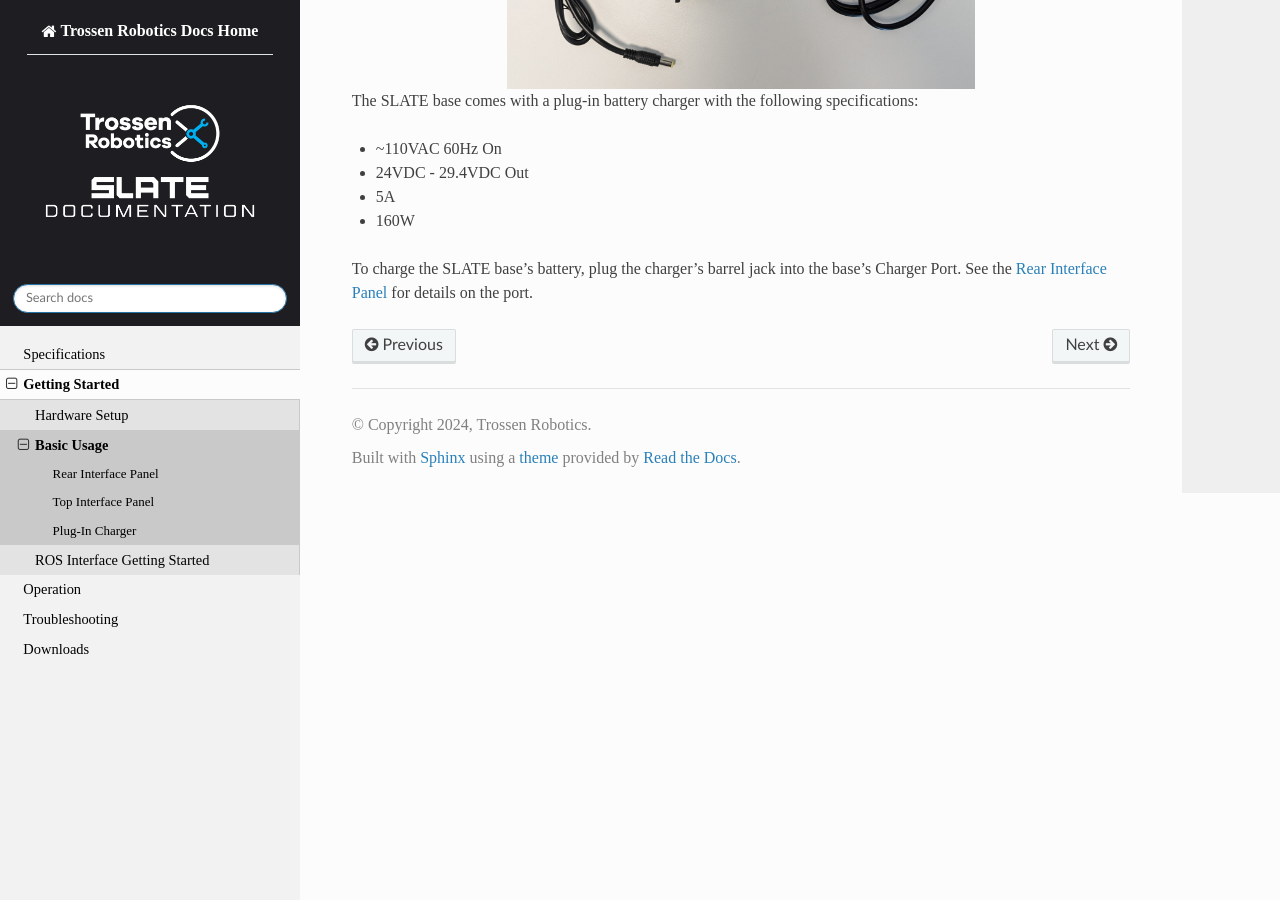
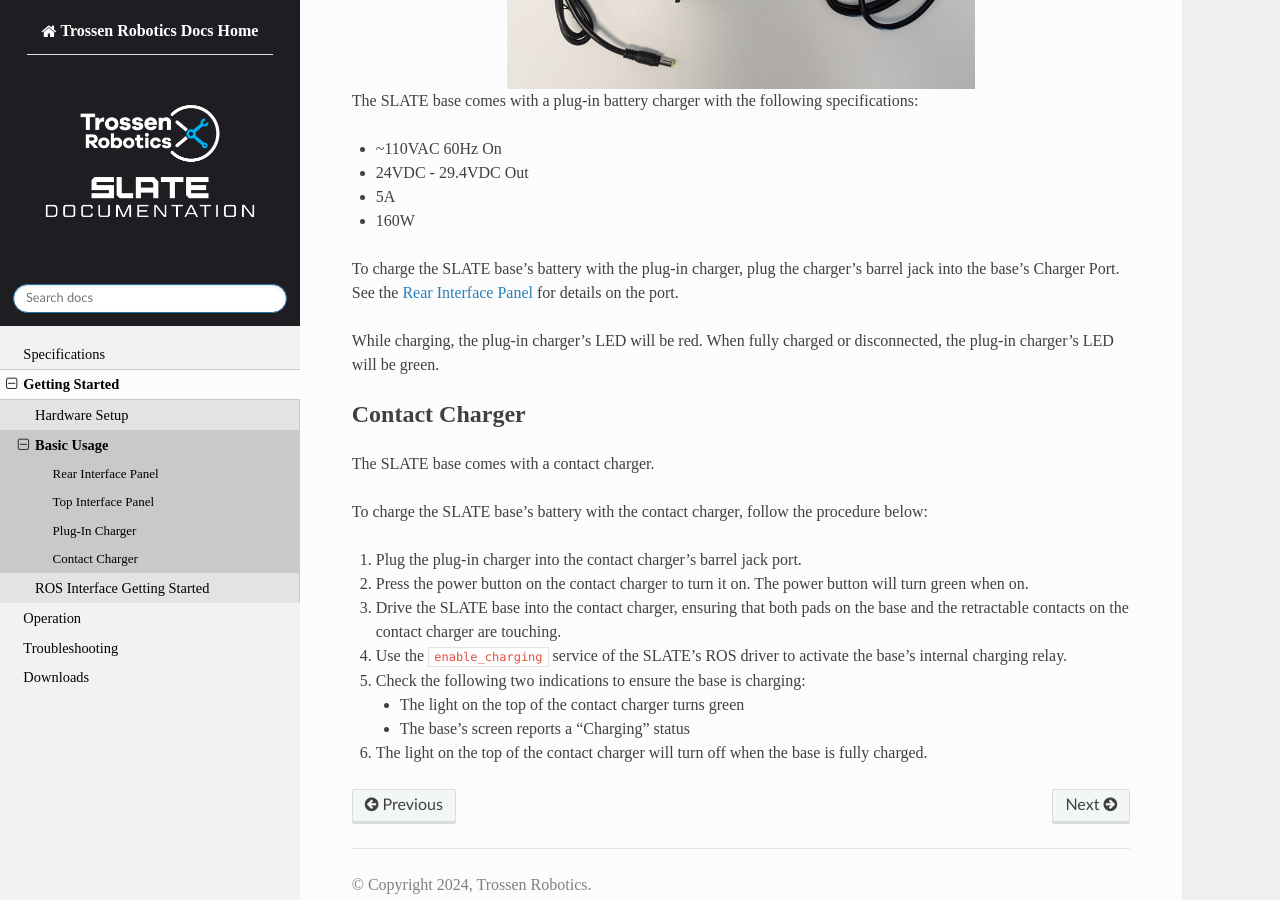
Before and after one commit to TrossenRobotics/slate_docs, a Sphinx documentation site: the page built from docs/getting_started/basic_usage.rst, in a window 1280 px wide and 900 px high, scrolled down 1241 px. Built offline with Sphinx 7.4.7 and the Read the Docs theme 2.0.0, drawn with Linux system fonts in a browser that asks for light colours; some web fonts are replaced.

Commit message:
Add contact charger usage (#9)

```diff
--- a/docs/getting_started/basic_usage.rst
+++ b/docs/getting_started/basic_usage.rst
@@ -44,5 +44,27 @@
 * 5A
 * 160W
 
-To charge the SLATE base's battery, plug the charger's barrel jack into the base's Charger Port.
+To charge the SLATE base's battery with the plug-in charger, plug the charger's barrel jack into the base's Charger Port.
 See the :ref:`getting_started/basic_usage:Rear Interface Panel` for details on the port.
+
+While charging, the plug-in charger's LED will be red.
+When fully charged or disconnected, the plug-in charger's LED will be green.
+
+Contact Charger
+===============
+
+The SLATE base comes with a contact charger.
+
+To charge the SLATE base's battery with the contact charger, follow the procedure below:
+
+#.  Plug the plug-in charger into the contact charger's barrel jack port.
+#.  Press the power button on the contact charger to turn it on.
+    The power button will turn green when on.
+#.  Drive the SLATE base into the contact charger, ensuring that both pads on the base and the retractable contacts on the contact charger are touching.
+#.  Use the ``enable_charging`` service of the SLATE's ROS driver to activate the base's internal charging relay.
+#.  Check the following two indications to ensure the base is charging:
+
+    * The light on the top of the contact charger turns green
+    * The base's screen reports a "Charging" status
+
+#.  The light on the top of the contact charger will turn off when the base is fully charged.
```
